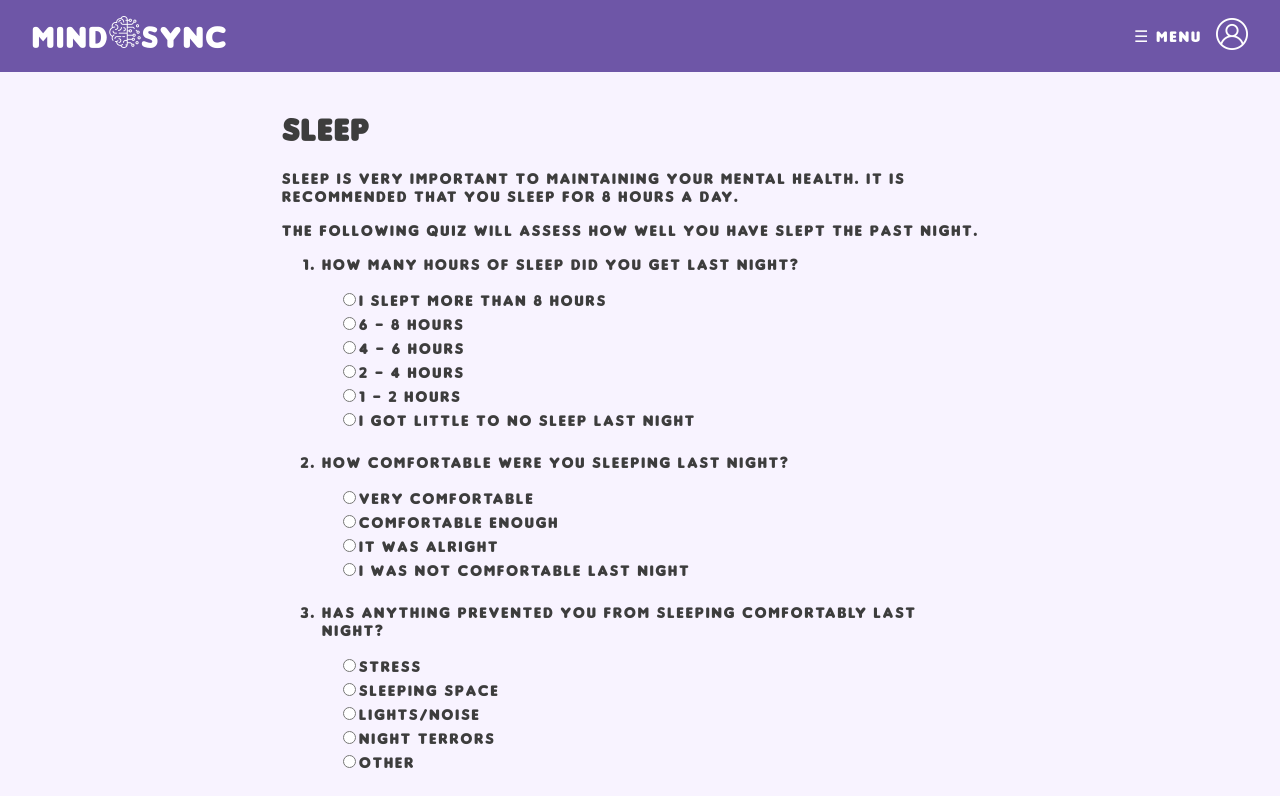
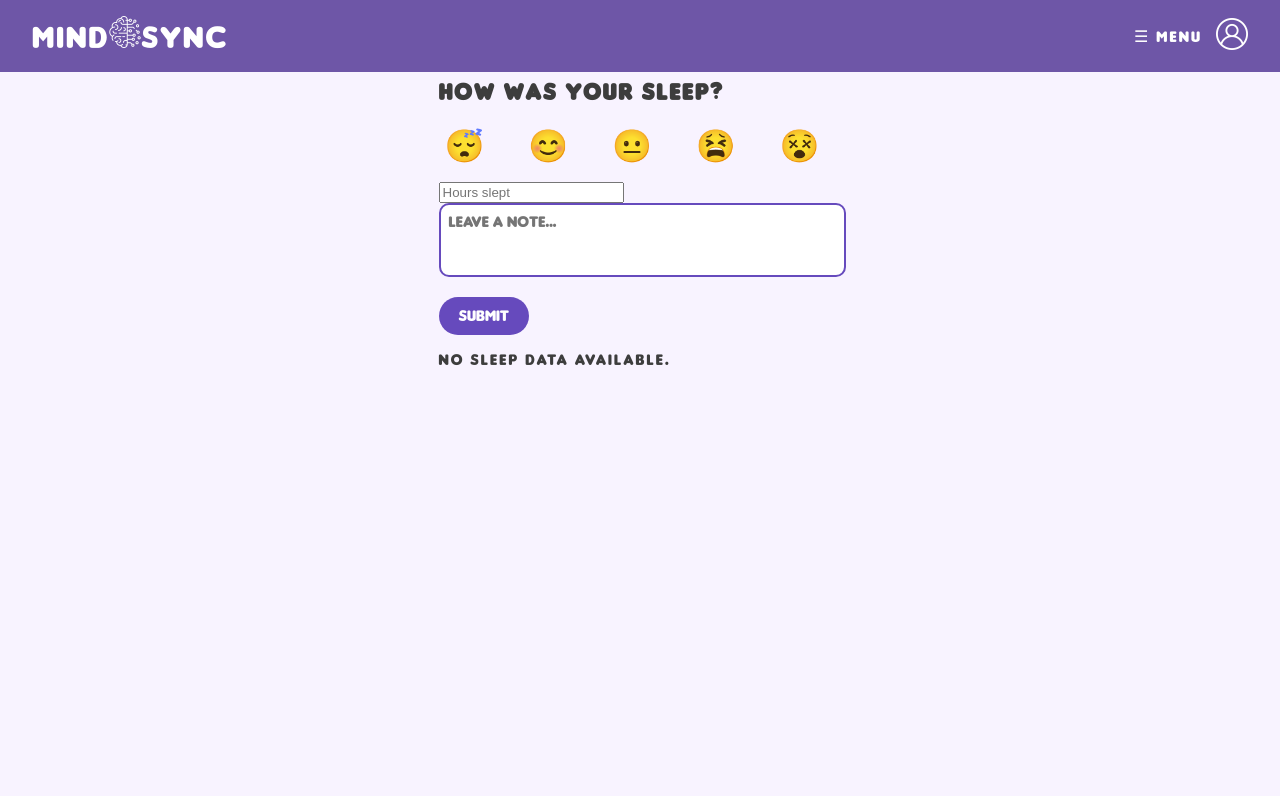
Before and after one commit to Jacob-Gauger/MindSync, a React (Create React App) app: page /Sleep in a window 1280 px wide. Shown: the top 796 px of the page. Built offline with nearby package versions, Linux system fonts and the light colour scheme.

Commit message:
Adding Achievements and Refactoring Sleep, also finishing the carousel

```diff
--- a/src/App.js
+++ b/src/App.js
@@ -11,6 +11,8 @@ import GoalsManager from './components/pages/GoalsManager';
 import MoodTracker from './components/pages/MoodTracker';
 import Meditation from './components/pages/Meditation';
 import Login from './components/pages/Login';
+import Achievements from './components/pages/Achievements.jsx';
+import {mockAchievements} from './components/pages/Achievements.jsx'
 
 function App() {
   const location = useLocation(); // Get current route
@@ -21,6 +23,8 @@ function App() {
   const [goals, setGoals] = useState([]);
   const [username, setUsername] = useState(() => localStorage.getItem('username') || '');
   const [loggedIn, setLoggedIn] = useState(() => localStorage.getItem('loggedIn') === 'true');
+  const [achievements, setAchievements] = useState(mockAchievements);
+  const [sleepData, setSleepData] = useState([]);
 
   useEffect(() => {
     const stored = localStorage.getItem('habits');
@@ -45,16 +49,17 @@ function App() {
 
       <Routes>
         <Route path="/MindSync" element={
-          <Dashboard habits={habits} setHabits={setHabits} tasks={tasks} goals={goals} setGoals={setGoals} moodHistory={moodHistory} loggedIn={loggedIn} />
+          <Dashboard habits={habits} setHabits={setHabits} tasks={tasks} goals={goals} setGoals={setGoals} moodHistory={moodHistory} loggedIn={loggedIn} achievements={achievements} setAchievements={setAchievements} sleepData={sleepData} setSleepData={setSleepData}/>
         } />
         <Route path="/Journal" element={<Journal journalEntries={journalEntries} setJournalEntries={setJournalEntries} />} />
         <Route path="/Habits" element={<HabitManager habits={habits} setHabits={setHabits} />} />
         <Route path="/Mood" element={<MoodTracker moodHistory={moodHistory} setMoodHistory={setMoodHistory} />} />
-        <Route path="/Sleep" element={<Sleep />} />
+        <Route path="/Sleep" element={<Sleep sleepData={sleepData} setSleepData={setSleepData}/>} />
         <Route path="/Meditation" element={<Meditation />} />
         <Route path="/Planner" element={<Planning tasks={tasks} setTasks={setTasks} />} />
         <Route path="/Goals" element={<GoalsManager goals={goals} setGoals={setGoals} />} />
         <Route path="/Login" element={<Login username={username} setUsername={setUsername} loggedIn={loggedIn} setLoggedIn={setLoggedIn}/>} />
+        <Route path="/Achievements" element={<Achievements achievements={achievements} setAchievements={setAchievements}/>} />
       </Routes>
     </div>
   );
--- a/src/components/Dashboard.jsx
+++ b/src/components/Dashboard.jsx
@@ -7,7 +7,7 @@ import Carousel from "./dashboardComponents/Carousel";
 import Planner from "./dashboardComponents/Planner";
 import '../css/Dashboard.css';
 
-const Dashboard=({habits, setHabits, tasks, setTasks, goals, setGoals, moodHistory, loggedIn})=>{
+const Dashboard=({habits, setHabits, tasks, setTasks, goals, setGoals, moodHistory, loggedIn, achievements, setAchievements, sleepData, setSleepData})=>{
   if (!loggedIn) {
     return (
       <div className="dashboard-locked">
@@ -21,7 +21,7 @@ const Dashboard=({habits, setHabits, tasks, setTasks, goals, setGoals, moodHisto
             <Goals goals={goals} setGoals={setGoals}/>
             <Habits habits={habits} setHabits={setHabits} />
             <Streaks />
-            <Carousel moodHistory={moodHistory}/>
+            <Carousel moodHistory={moodHistory} achievements={achievements} setAchievements={setAchievements} sleepData={sleepData} setSleepData={setSleepData}/>
             <Planner tasks={tasks} setTasks={setTasks}/>
         </div>
     );
--- /dev/null
+++ b/src/components/pages/Achievements.jsx
@@ -0,0 +1,39 @@
+import React, { useState } from 'react';
+import '../../css/pages/Achievements.css';
+
+export const mockAchievements = [
+  { id: 1, title: 'Early Bird', description: 'Wake up before 6 AM for 7 days in a row', unlocked: false },
+  { id: 2, title: 'Focused Worker', description: 'Complete 3 tasks without distraction', unlocked: false },
+  { id: 3, title: 'Sleep Master', description: 'Get 8+ hours of sleep for 10 days', unlocked: false },
+];
+
+const Achievements = ({achievements, setAchievements}) => {
+
+  const unlockAchievement = (id) => {
+    setAchievements((prev) =>
+      prev.map((ach) =>
+        ach.id === id ? { ...ach, unlocked: true } : ach
+      )
+    );
+  };
+
+  return (
+    <div className="achievement-container">
+      <ul className="achievement-list">
+        {achievements.map(({ id, title, description, unlocked }) => (
+          <li key={id} className={`achievement-item ${unlocked ? 'unlocked' : 'locked'}`}>
+            <h3>{title}</h3>
+            <p>{description}</p>
+            {unlocked ? (
+              <span className="status unlocked">Unlocked ✅</span>
+            ) : (
+              <button className="unlock-btn" onClick={() => unlockAchievement(id)}>Unlock</button>
+            )}
+          </li>
+        ))}
+      </ul>
+    </div>
+  );
+};
+
+export default Achievements;
--- a/src/components/pages/Sleep.jsx
+++ b/src/components/pages/Sleep.jsx
@@ -1,96 +1,87 @@
-import React, { useState } from 'react';
+import React, { useState, useEffect } from 'react';
 import '../../css/pages/Sleep.css';
+import SleepHistory from './SleepHistory';
 
-const sleepQuestions = [
-  {
-    question: 'How many hours of sleep did you get last night?',
-    name: 'sleepQ1',
-    options: [
-      { label: 'I slept more than 8 hours', value: '8plus' },
-      { label: '6 - 8 hours', value: '6-8' },
-      { label: '4 - 6 hours', value: '4-6' },
-      { label: '2 - 4 hours', value: '2-4' },
-      { label: '1 - 2 hours', value: '1-2' },
-      { label: 'I got little to no sleep last night', value: 'little-none' },
-    ]
-  },
-  {
-    question: 'How comfortable were you sleeping last night?',
-    name: 'sleepQ2',
-    options: [
-      { label: 'Very comfortable', value: 'very-comfortable' },
-      { label: 'Comfortable enough', value: 'comfortable' },
-      { label: 'It was alright', value: 'alright' },
-      { label: 'I was not comfortable last night', value: 'not-comfortable' },
-    ]
-  },
-  {
-    question: 'Has anything prevented you from sleeping comfortably last night?',
-    name: 'sleepQ3',
-    options: [
-      { label: 'Stress', value: 'stress' },
-      { label: 'Sleeping space', value: 'sleeping-space' },
-      { label: 'Lights/noise', value: 'lights-noise' },
-      { label: 'Night terrors', value: 'night-terrors' },
-      { label: 'Other', value: 'other' },
-    ]
-  },
-  {
-    question: 'How many times did you wake up throughout the night last night?',
-    name: 'sleepQ4',
-    options: [
-      { label: 'I woke up more than 10 times last night', value: '10plus' },
-      { label: 'I woke up more than 5 times last night', value: '5plus' },
-      { label: '3-4', value: '3-4' },
-      { label: '1-2', value: '1-2' },
-      { label: 'I slept through the night', value: 'through-night' },
-    ]
-  }
-];
+const emojiOptions = ['😴', '😊', '😐', '😫', '😵'];
 
-export default function Sleep() {
-  const [responses, setResponses] = useState({});
+const Sleep = ({sleepData, setSleepData}) => {
+  const [rating, setRating] = useState('');
+  const [note, setNote] = useState('');
+  const [hours, setHours] = useState('');
 
-  const handleChange = (questionName, value) => {
-    setResponses(prev => ({ ...prev, [questionName]: value }));
-  };
+  useEffect(() => {
+    const stored = localStorage.getItem('sleepData');
+    if (stored) {
+      setSleepData(JSON.parse(stored));
+    }
+  }, []);
+
+  useEffect(() => {
+    localStorage.setItem('sleepData', JSON.stringify(sleepData));
+  }, [sleepData]);
 
   const handleSubmit = (e) => {
     e.preventDefault();
-    console.log('Sleep responses:', responses);
-    // You can add validation or send to backend here
+    if (!rating || !hours.trim()) return;
+
+    const newEntry = {
+      rating,
+      hours: parseFloat(hours),
+      note,
+      timestamp: Date.now(),
+    };
+
+    setSleepData([newEntry, ...sleepData]);
+    setRating('');
+    setNote('');
+    setHours('');
+  };
+
+  const handleDelete = (indexToDelete) => {
+    setSleepData(sleepData.filter((_, i) => i !== indexToDelete));
   };
 
   return (
-    <div className="sleep-container">
-      <h1>Sleep</h1>
-      <p>Sleep is very important to maintaining your mental health. It is recommended that you sleep for 8 hours a day.</p>
-      <p>The following quiz will assess how well you have slept the past night.</p>
+    <div className="sleep-page">
+      <h2>How was your sleep?</h2>
+      <form className="sleep-form" onSubmit={handleSubmit}>
+        <div className="emoji-options">
+          {emojiOptions.map((emoji) => (
+            <button
+              key={emoji}
+              type="button"
+              className={`emoji-btn ${rating === emoji ? 'selected' : ''}`}
+              onClick={() => setRating(emoji)}
+            >
+              {emoji}
+            </button>
+          ))}
+        </div>
 
-      <form onSubmit={handleSubmit}>
-        <ol>
-          {sleepQuestions.map((q, i) => (
-            <li key={i} className="sleep-question">
-              <p>{q.question}</p>
-              {q.options.map((opt, j) => (
-                <div key={j} className="sleep-option">
-                  <input
-                    type="radio"
-                    id={`${q.name}-${j}`}
-                    name={q.name}
-                    value={opt.value}
-                    checked={responses[q.name] === opt.value}
-                    onChange={() => handleChange(q.name, opt.value)}
-                  />
-                  <label htmlFor={`${q.name}-${j}`}>{opt.label}</label>
-                </div>
-              ))}
-            </li>
-          ))}
-        </ol>
+        <input
+          type="number"
+          min="0"
+          step="0.1"
+          placeholder="Hours slept"
+          value={hours}
+          onChange={(e) => setHours(e.target.value)}
+          className="sleep-hours-input"
+          required
+        />
 
-        <button type="submit" className="sleep-submit">Submit</button>
+        <textarea
+          placeholder="Leave a note..."
+          value={note}
+          onChange={(e) => setNote(e.target.value)}
+          rows={3}
+        />
+        <br />
+        <button type="submit" className="submit-btn">Submit</button>
       </form>
+
+      <SleepHistory sleepData={sleepData} onDelete={handleDelete} />
     </div>
   );
-}
+};
+
+export default Sleep;
--- /dev/null
+++ b/src/components/pages/SleepHistory.jsx
@@ -0,0 +1,33 @@
+import React from 'react';
+
+const formatDate = (ts) => {
+  const date = new Date(ts);
+  const mm = String(date.getMonth() + 1).padStart(2, '0');
+  const dd = String(date.getDate()).padStart(2, '0');
+  const yy = String(date.getFullYear()).slice(-2);
+  return `${mm}/${dd}/${yy}`;
+};
+
+const SleepHistory = ({ sleepData, onDelete }) => {
+  if (!sleepData || sleepData.length === 0) {
+    return <p>No sleep data available.</p>;
+  }
+
+  return (
+    <div className="sleep-history">
+      <ul>
+        {sleepData.map((entry, index) => (
+          <li key={entry.timestamp} className="sleep-entry">
+            <span className="sleep-emoji" aria-label="sleep rating">{entry.rating}</span>
+            <span className="sleep-hours" aria-label="hours slept">{entry.hours}-hrs, </span>
+            <span className="sleep-note" aria-label="note">{entry.note || <i>No note</i>}</span>
+            <span className="sleep-date" aria-label="entry date" style={ {marginLeft: '10px'} } >{formatDate(entry.timestamp)}</span>
+            <button className="delete-btn" onClick={() => onDelete(index)}>Delete</button>
+          </li>
+        ))}
+      </ul>
+    </div>
+  );
+};
+
+export default SleepHistory;
--- a/src/components/pages/TaskForm.jsx
+++ b/src/components/pages/TaskForm.jsx
@@ -1,20 +1,31 @@
 import React, { useState } from 'react';
+
+const daysOfWeek = [
+  'Sunday', 'Monday', 'Tuesday', 'Wednesday', 'Thursday', 'Friday', 'Saturday'
+];
 
 const TaskForm = ({ onAdd }) => {
   const [text, setText] = useState('');
   const [time, setTime] = useState('');
+  const [day, setDay] = useState(daysOfWeek[new Date().getDay()]); // default to current day
 
   const handleSubmit = (e) => {
     e.preventDefault();
-    if (text && time) {
-      onAdd({ text, time });
+    if (text && time && day) {
+      onAdd({ text, time, day });
       setText('');
       setTime('');
+      setDay(daysOfWeek[new Date().getDay()]); // reset to current day after submit
     }
   };
 
   return (
     <form onSubmit={handleSubmit} className="task-form">
+      <select value={day} onChange={(e) => setDay(e.target.value)} required>
+        {daysOfWeek.map(d => (
+          <option key={d} value={d}>{d}</option>
+        ))}
+      </select>
       <input
         type="time"
         value={time}
--- a/src/components/pages/TaskList.jsx
+++ b/src/components/pages/TaskList.jsx
@@ -5,7 +5,7 @@ const TaskList = ({ tasks, onRemove }) => {
     <ul className="task-list">
       {tasks.map(task => (
         <li key={task.id}>
-          <span>{task.time} - {task.text}</span>
+          <span>{task.day} {task.time} - {task.text}</span>
           <button onClick={() => onRemove(task.id)}>❌</button>
         </li>
       ))}
--- /dev/null
+++ b/src/css/pages/Achievements.css
@@ -0,0 +1,48 @@
+.achievements-container {
+  max-height: 300px;
+  overflow-y: auto;
+  padding: 10px;
+  border: 1px solid #ccc;
+  border-radius: 5px;
+  background-color: #fff;
+}
+
+
+.achievement-list {
+  list-style: none;
+  padding: 0;
+  margin: 0;
+}
+
+.achievement-item {
+  border-bottom: 1px solid #ccc;
+  padding: 0.8rem 0;
+}
+
+.achievement-item:last-child {
+  border-bottom: none;
+}
+
+.achievement-item.locked h3,
+.achievement-item.locked p {
+  color: #888;
+}
+
+.status.unlocked {
+  color: green;
+  font-weight: bold;
+}
+
+.unlock-btn {
+  background-color: #6c63ff;
+  color: white;
+  border: none;
+  padding: 0.4rem 0.8rem;
+  border-radius: 5px;
+  cursor: pointer;
+  font-size: 0.9rem;
+}
+
+.unlock-btn:hover {
+  background-color: #574fd6;
+}
--- a/src/css/pages/Sleep.css
+++ b/src/css/pages/Sleep.css
@@ -1,24 +1,62 @@
-.sleep-container {
-  max-width: 700px;
-  margin: auto;
+.sleep-rating-container {
+  background: white;
   padding: 2rem;
+  border-radius: 20px;
+  box-shadow: 0 4px 10px rgba(0, 0, 0, 0.1);
+  width: 90%;
+  max-width: 500px;
+  margin: 2rem auto;
+  text-align: center;
+  font-family: 'Fredoka One', sans-serif;
+  color: rgb(54, 55, 50);
 }
 
-.sleep-question {
-  margin-bottom: 1.5rem;
+.emoji-options {
+  display: flex;
+  justify-content: space-between;
+  margin-bottom: 1rem;
 }
 
-.sleep-option {
-  margin-left: 1rem;
-  margin-top: 0.25rem;
+.emoji-btn {
+  font-size: 2rem;
+  background: transparent;
+  border: none;
+  cursor: pointer;
+  transition: transform 0.2s;
 }
 
-.sleep-submit {
-  margin-top: 1rem;
-  padding: 0.5rem 1.5rem;
-  background-color: #333;
+.emoji-btn:hover {
+  transform: scale(1.2);
+}
+
+.emoji-btn.selected {
+  transform: scale(1.3);
+  border-bottom: 2px solid rgb(102, 74, 189);
+}
+
+textarea {
+  width: 100%;
+  border: 2px solid rgb(102, 74, 189);
+  border-radius: 10px;
+  padding: 0.5rem;
+  font-family: inherit;
+  font-size: 1rem;
+  margin-bottom: 1rem;
+  resize: none;
+}
+
+.submit-btn {
+  background-color: rgb(102, 74, 189);
   color: white;
   border: none;
-  border-radius: 6px;
+  padding: 10px 20px;
+  border-radius: 20px;
   cursor: pointer;
+  font-size: 1rem;
+  font-family: inherit;
+  transition: background-color 0.3s ease;
 }
+
+.submit-btn:hover {
+  background-color: rgb(179, 183, 238);
+}
--- /dev/null
+++ b/src/css/pages/SleepHistory.css
@@ -0,0 +1,53 @@
+.sleep-history-container {
+  background: #fff;
+  padding: 1.5rem;
+  border-radius: 20px;
+  margin: 2rem auto;
+  max-width: 600px;
+  box-shadow: 0 4px 10px rgba(0,0,0,0.1);
+  font-family: 'Fredoka One', sans-serif;
+  color: rgb(54, 55, 50);
+}
+
+.sleep-list {
+  list-style: none;
+  padding: 0;
+  margin: 0;
+}
+
+.sleep-entry {
+  display: flex;
+  flex-wrap: wrap;
+  align-items: center;
+  gap: 1rem;
+  padding: 0.5rem 0;
+  border-bottom: 1px solid #ccc;
+}
+
+
+.sleep-emoji {
+  font-size: 2rem;
+  margin-right: 1rem;
+}
+
+.sleep-info {
+  flex: 1;
+}
+
+.sleep-note {
+  margin: 0;
+  font-weight: bold;
+}
+
+.delete-btn {
+  background: none;
+  border: none;
+  font-size: 1.2rem;
+  cursor: pointer;
+  color: red;
+  transition: transform 0.2s;
+}
+
+.delete-btn:hover {
+  transform: scale(1.2);
+}
```
Also changed, not shown: src/components/dashboardComponents/Carousel.jsx (+8 -5 lines), src/components/dashboardComponents/Planner.jsx (+6 -6 lines).
